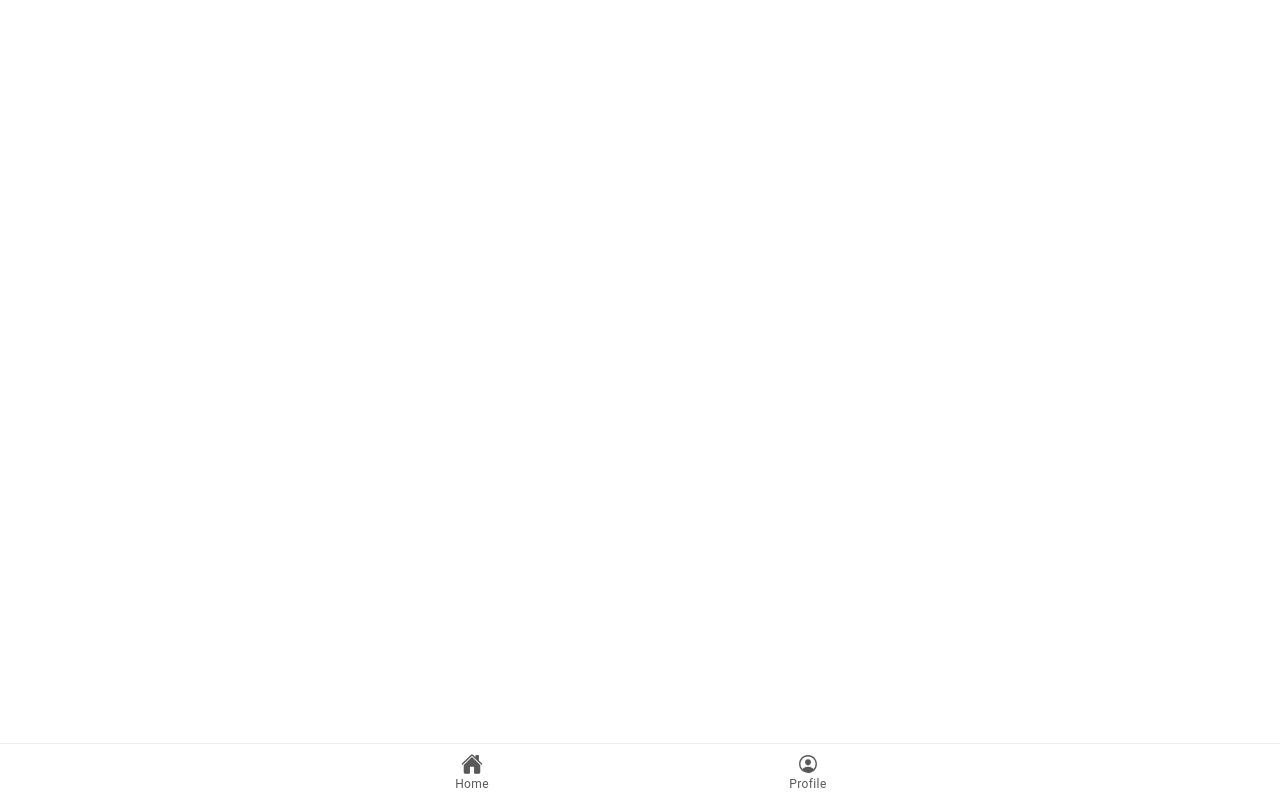
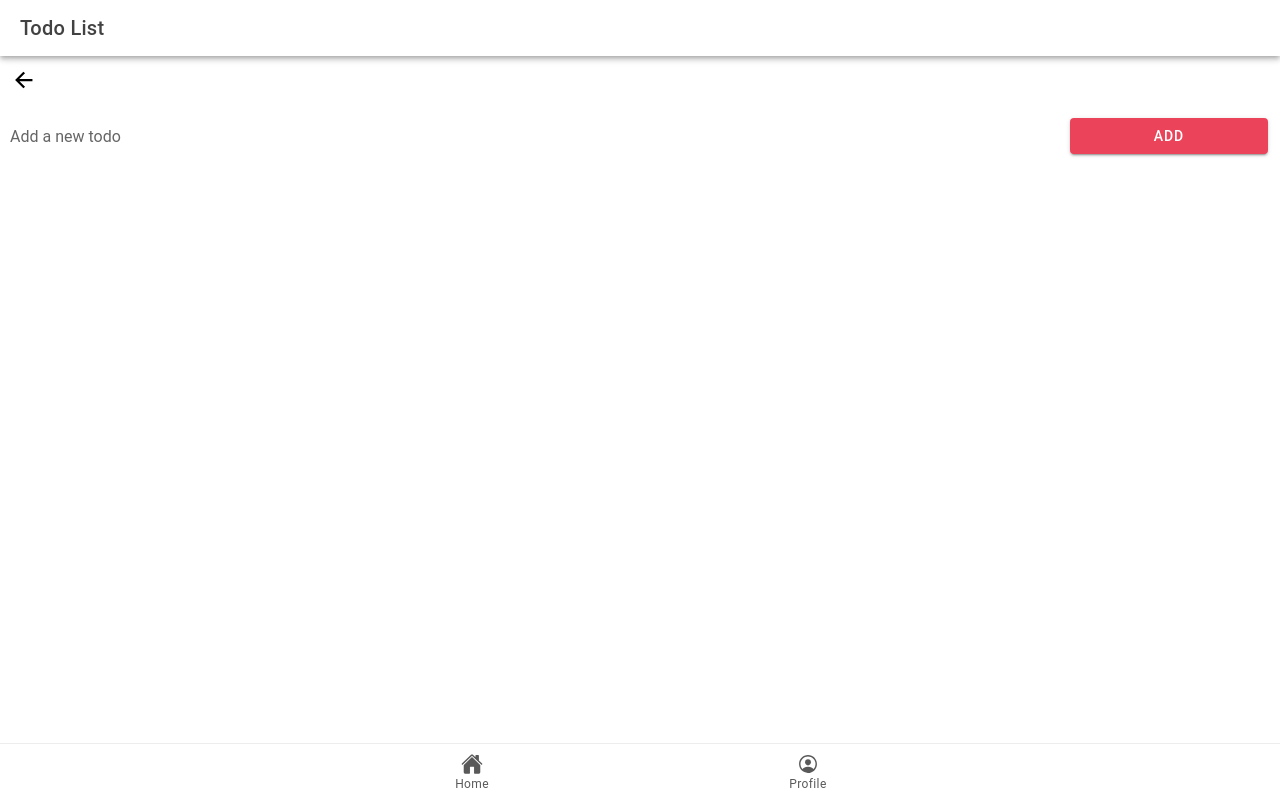
Before and after one commit to Lorcheen0814/ion-t-olbinar, a React (Vite) app: page /todolist in a window 1280 px wide. Built offline with nearby package versions, Linux system fonts and the light colour scheme.

Commit message:
added todolist content

```diff
--- a/src/App.tsx
+++ b/src/App.tsx
@@ -15,6 +15,7 @@
 import Profile from './pages/Profile';
 import Click_counter from './pages/Click_counter';
 import Calculator from './pages/Calculator';
+import Todolist from './pages/Todolist';
 
 /* Core CSS required for Ionic components to work properly */
 import '@ionic/react/css/core.css';
@@ -56,6 +57,9 @@
           </Route>
           <Route exact path="/calculator">
             <Calculator />
+          </Route>
+          <Route exact path="/todolist">
+            <Todolist />
           </Route>
 
 
--- a/src/pages/Home.tsx
+++ b/src/pages/Home.tsx
@@ -57,9 +57,10 @@
             </IonCardContent>
           </IonCard>
 
-          <IonCard style={{ width: '350px' }} color="danger">
+          <IonCard onClick={goToTodolist} style={{ width: '350px', cursor: 'pointer' }} color="danger">
             <IonCardContent style={{ fontSize: '30px' }}>
-              Blank
+              <IonIcon icon={listOutline} slot="start" />
+              Todo List
             </IonCardContent>
           </IonCard>
 
--- /dev/null
+++ b/src/pages/Todolist.tsx
@@ -0,0 +1,73 @@
+import React, { useState } from 'react';
+import { IonContent, IonHeader, IonPage, IonTitle, IonToolbar, IonButton, IonGrid, IonRow, IonCol, IonBackButton, IonButtons, IonList, IonItem, IonLabel, IonCheckbox, IonInput, IonIcon } from '@ionic/react';
+import { trashOutline } from 'ionicons/icons';
+
+interface Todo {
+  id: number;
+  text: string;
+  completed: boolean;
+}
+
+const TodoList: React.FC = () => {
+  const [todos, setTodos] = useState<Todo[]>([]);
+  const [newTodo, setNewTodo] = useState<string>('');
+
+  const addTodo = () => {
+    if (newTodo.trim() !== '') {
+      setTodos([...todos, { id: Date.now(), text: newTodo, completed: false }]);
+      setNewTodo('');
+    }
+  };
+
+  const toggleTodo = (id: number) => {
+    setTodos(
+      todos.map(todo =>
+        todo.id === id ? { ...todo, completed: !todo.completed } : todo
+      )
+    );
+  };
+
+  const deleteTodo = (id: number) => {
+    setTodos(todos.filter(todo => todo.id !== id));
+  };
+
+  return (
+    <IonPage>
+      <IonHeader>
+        <IonToolbar>
+          <IonTitle>Todo List</IonTitle>
+        </IonToolbar>
+      </IonHeader>
+      <IonButtons slot="start">
+        <IonBackButton defaultHref="/" />
+      </IonButtons>
+      <IonContent fullscreen>
+        <IonGrid>
+          <IonRow>
+            <IonCol size="10">
+              <IonInput
+                placeholder="Add a new todo"
+                value={newTodo}
+                onIonChange={e => setNewTodo(e.detail.value!)} // Use ! to assert non-null
+              />
+            </IonCol>
+            <IonCol size="2">
+              <IonButton expand="block" color="danger" onClick={addTodo}>Add</IonButton>
+            </IonCol>
+          </IonRow>
+        </IonGrid>
+        <IonList>
+          {todos.map(todo => (
+            <IonItem key={todo.id}>
+              <IonLabel style={{ textDecoration: todo.completed ? 'line-through' : 'none' }}>{todo.text}</IonLabel>
+              <IonCheckbox slot="start" checked={todo.completed} onIonChange={() => toggleTodo(todo.id)} />
+              <IonIcon slot="end" icon={trashOutline} onClick={() => deleteTodo(todo.id)} />
+            </IonItem>
+          ))}
+        </IonList>
+      </IonContent>
+    </IonPage>
+  );
+};
+
+export default TodoList;
```
Also changed, not shown: src/pages/Todolist.css (added).
